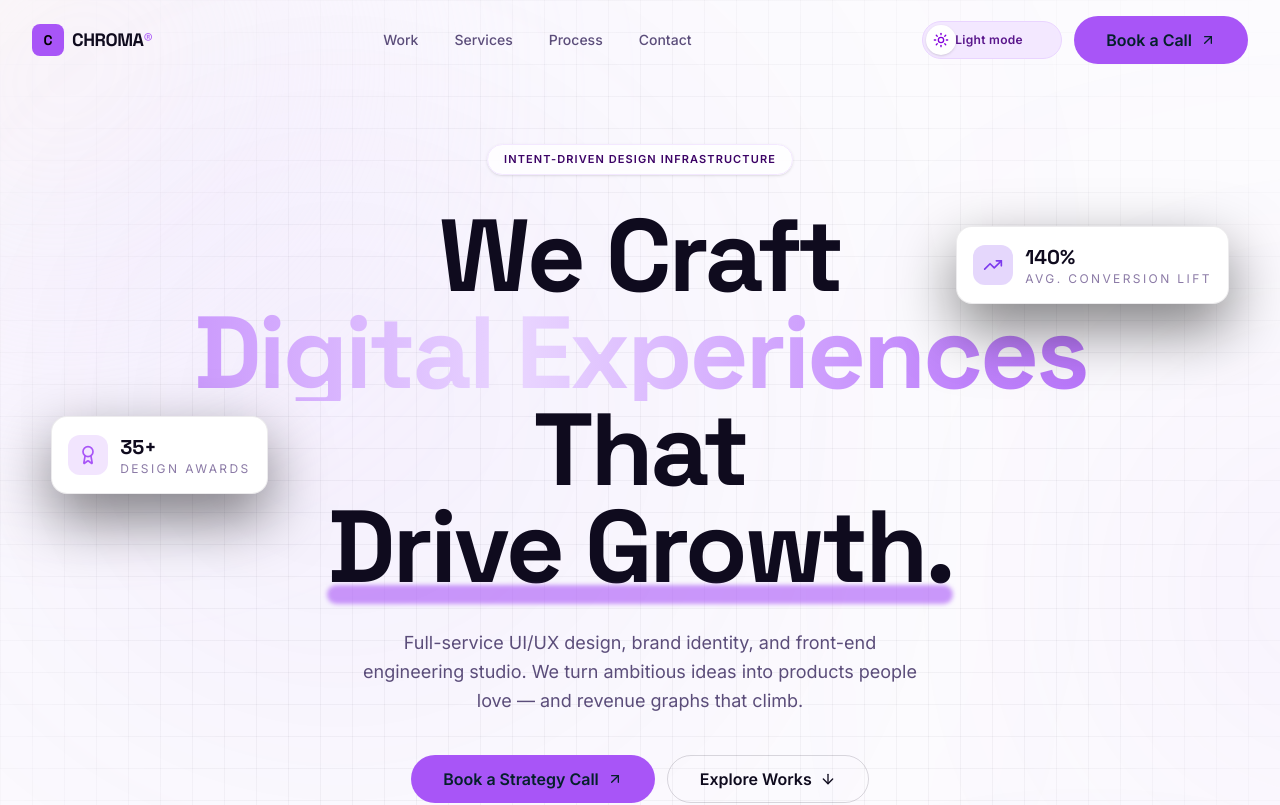
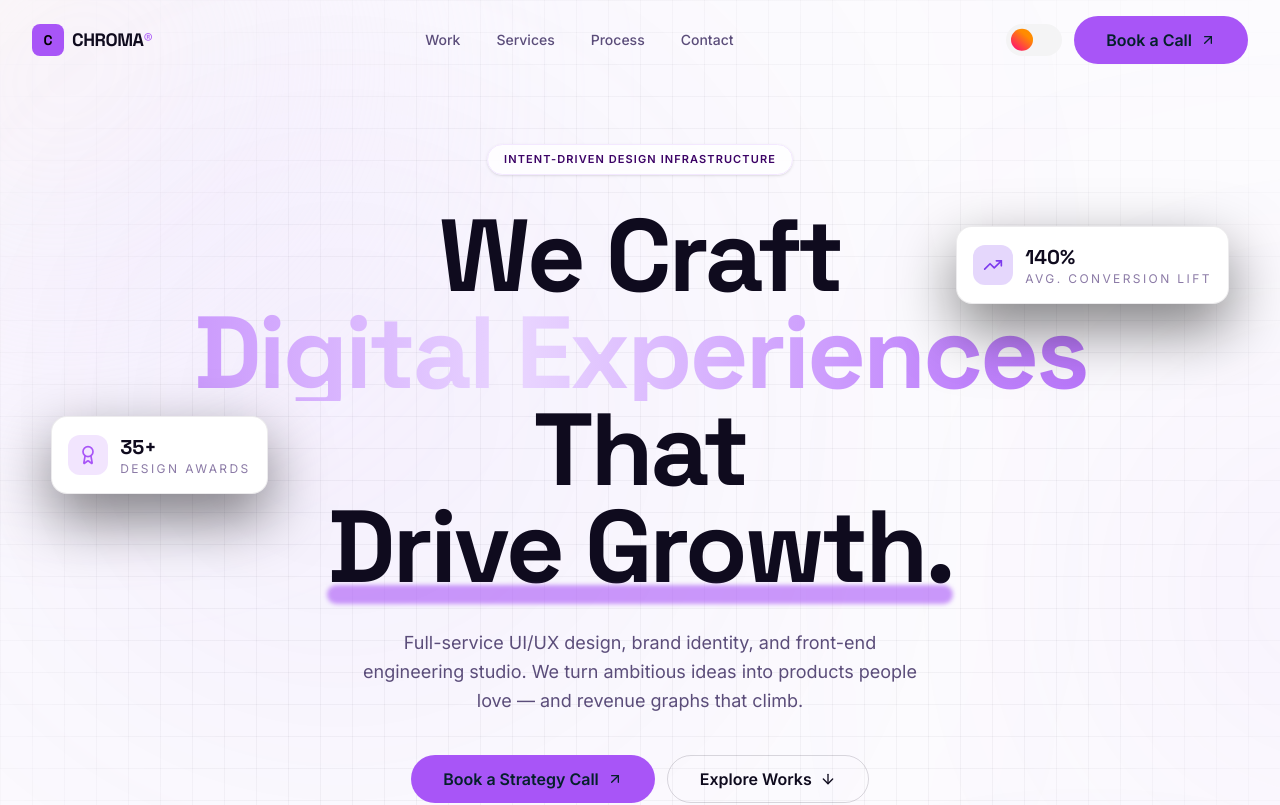
Before and after one commit to sifat-rahman1/chroma-website, a Next.js app: page / in a window 1280 px wide. Shown: the top 805 px of the page. Built offline with nearby package versions, Linux system fonts and the light colour scheme.

Commit message:
Update theme toggle and visual styles

```diff
--- a/app/globals.css
+++ b/app/globals.css
@@ -335,3 +335,67 @@ body {
 header, footer, [data-slot="accordion-item"], [data-slot="badge"], [data-slot="button"], [data-slot="sheet-content"] {
   transition: background-color 0.3s ease-in-out, border-color 0.3s ease-in-out, color 0.3s ease-in-out;
 }
+
+/* --------------------------------------------------------------------------
+   Theme Switch (from Uiverse.io by satyamchaudharydev — "shy-earwig-18")
+   The switch is a checkbox controlling the sliding sun/moon knob.
+   Checked state = dark theme.
+   -------------------------------------------------------------------------- */
+.theme-switch {
+  display: block;
+  --width-of-switch: 3.5em;
+  --height-of-switch: 2em;
+  /* size of sliding icon -- sun and moon */
+  --size-of-icon: 1.4em;
+  /* it is like an inline-padding of switch */
+  --slider-offset: 0.3em;
+  position: relative;
+  width: var(--width-of-switch);
+  height: var(--height-of-switch);
+  flex-shrink: 0;
+}
+
+/* Hide default HTML checkbox */
+.theme-switch input {
+  opacity: 0;
+  width: 0;
+  height: 0;
+}
+
+/* The slider */
+.theme-slider {
+  position: absolute;
+  cursor: pointer;
+  top: 0;
+  left: 0;
+  right: 0;
+  bottom: 0;
+  background-color: #f4f4f5;
+  transition: 0.4s;
+  border-radius: 30px;
+}
+
+.theme-slider:before {
+  position: absolute;
+  content: "";
+  height: var(--size-of-icon, 1.4em);
+  width: var(--size-of-icon, 1.4em);
+  border-radius: 20px;
+  left: var(--slider-offset, 0.3em);
+  top: 50%;
+  transform: translateY(-50%);
+  background: linear-gradient(40deg, #ff0080, #ff8c00 70%);
+  transition: 0.4s;
+}
+
+/* Checked state = dark mode */
+.theme-switch input:checked + .theme-slider {
+  background-color: #303136;
+}
+
+.theme-switch input:checked + .theme-slider:before {
+  left: calc(100% - (var(--size-of-icon, 1.4em) + var(--slider-offset, 0.3em)));
+  background: #303136;
+  /* change the value of second inset in box-shadow to change the angle and direction of the moon */
+  box-shadow: inset -3px -2px 5px -2px #8983f7, inset -10px -4px 0 0 #a3dafb;
+}
--- a/components/ThemeToggle.tsx
+++ b/components/ThemeToggle.tsx
@@ -1,15 +1,18 @@
 "use client";
 
 import { useEffect, useState } from "react";
-import { Moon, Sun } from "lucide-react";
 import { cn } from "@/lib/utils";
 
 interface ThemeToggleProps {
-  compact?: boolean;
   className?: string;
 }
 
-export default function ThemeToggle({ compact, className }: ThemeToggleProps) {
+/**
+ * Theme toggle switch — adapted from Uiverse.io by satyamchaudharydev ("shy-earwig-18").
+ * A single checkbox controls a sliding sun/moon switch. Checking/unchecking adds or
+ * removes the `.dark` class on <html> and persists the preference to localStorage.
+ */
+export default function ThemeToggle({ className }: ThemeToggleProps) {
   const [isDark, setIsDark] = useState<boolean>(true);
   const [mounted, setMounted] = useState<boolean>(false);
 
@@ -40,49 +43,21 @@ export default function ThemeToggle({ compact, className }: ThemeToggleProps) {
     }
   };
 
-  if (!mounted) {
-    return <div className={cn(compact ? "w-9 h-9" : "w-[140px] h-[38px]", className)} />;
-  }
+  // SSR guard: return null until mounted to prevent hydration mismatch.
+  if (!mounted) return null;
 
   return (
-    <button
-      onClick={toggleTheme}
-      type="button"
-      aria-label={isDark ? "Switch to light mode" : "Switch to night mode"}
-      title={isDark ? "Switch to light mode" : "Switch to night mode"}
-      className={cn(
-        "relative inline-flex items-center shrink-0 cursor-pointer select-none transition-colors duration-300 focus-visible:outline-none focus-visible:ring-2 focus-visible:ring-accent focus-visible:ring-offset-2 focus-visible:ring-offset-background",
-        compact
-          ? "w-9 h-9 rounded-full bg-purple-100 dark:bg-purple-950/80 border border-purple-200 dark:border-purple-800"
-          : "w-[140px] h-[38px] px-1 rounded-full bg-purple-100 dark:bg-purple-950/80 border border-purple-200 dark:border-purple-800",
-        className
-      )}
+    <label
+      className={cn("theme-switch", className)}
+      aria-label="Toggle Light and Dark Theme"
     >
-      {/* Sliding Knob */}
-      <span
-        className={cn(
-          "absolute top-[3px] left-[3px] w-[30px] h-[30px] rounded-full flex items-center justify-center transition-transform duration-300 ease-in-out shadow-sm z-10",
-          isDark ? "translate-x-[102px] bg-purple-600 text-white" : "translate-x-0 bg-white text-purple-700"
-        )}
-      >
-        {isDark ? (
-          <Moon className="size-4" />
-        ) : (
-          <Sun className="size-4" />
-        )}
-      </span>
-
-      {/* Label Text inside the pill container */}
-      {!compact && (
-        <span
-          className={cn(
-            "w-full text-xs font-semibold tracking-wide whitespace-nowrap transition-all duration-300 pointer-events-none z-0",
-            isDark ? "pr-7 text-right text-purple-200" : "pl-7 text-left text-purple-900"
-          )}
-        >
-          {isDark ? "Night mode" : "Light mode"}
-        </span>
-      )}
-    </button>
+      <input
+        type="checkbox"
+        checked={isDark}
+        onChange={toggleTheme}
+        aria-label="Toggle Light and Dark Theme"
+      />
+      <span className="theme-slider" />
+    </label>
   );
 }
--- a/components/site-header.tsx
+++ b/components/site-header.tsx
@@ -104,7 +104,7 @@ export function SiteHeader() {
                 </div>
 
                 <div className="mt-auto space-y-4 border-t border-line pt-6">
-          <ThemeToggle compact className="hidden sm:flex" />
+                  <ThemeToggle />
                   <Button asChild className="w-full" size="lg">
                     <a href="#contact" onClick={() => setOpen(false)}>
                       Book a Strategy Call
```
Also changed, not shown: 1 other file (tests, documents, lock files or other folders).
